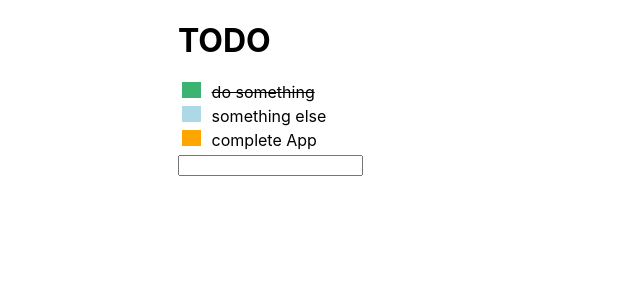
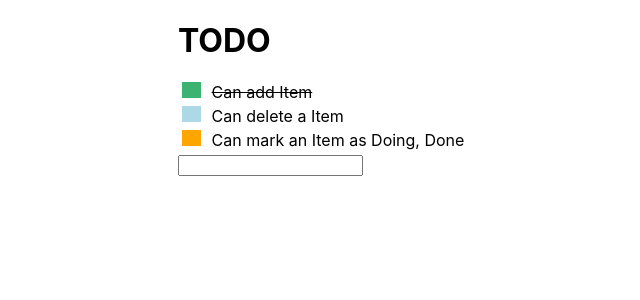
Before and after one commit to naveen-kumar-vadla/todo-react, a React (Create React App) app: page / in a window 1280 px wide. Shown: the top 300 px of the page, without its empty margins (302-942 px from the left). Built offline with nearby package versions, Linux system fonts and the light colour scheme.

Commit message:
added feature to edit todo name
extracted a TodoHeader component

```diff
--- a/src/Todo.js
+++ b/src/Todo.js
@@ -1,13 +1,14 @@
 import React, { Component } from 'react';
 
 import Input from './Input.js';
+import TodoHeader from './TodoHeader.js'
 import TodoItem from './TodoItem.js';
 import State from './State.js';
 
 const items = [
-  { id: 1, title: 'do something', state: State.Done },
-  { id: 2, title: 'something else', state: State.Created },
-  { id: 3, title: 'complete App', state: State.Doing },
+  { id: 1, title: 'Can add Item', state: State.Done },
+  { id: 2, title: 'Can delete a Item', state: State.Created },
+  { id: 3, title: 'Can mark an Item as Doing, Done', state: State.Doing },
 ];
 
 class Todo extends Component {
@@ -17,6 +18,7 @@ class Todo extends Component {
     this.onInputValueChange = this.onInputValueChange.bind(this);
     this.onKeyDown = this.onKeyDown.bind(this);
     this.updateTodoItemState = this.updateTodoItemState.bind(this);
+    this.updateName = this.updateName.bind(this);
   }
 
   onInputValueChange(inputValue) {
@@ -36,6 +38,10 @@ class Todo extends Component {
     });
   }
 
+  updateName(name) {
+    this.setState(_ => ({ name }));
+  }
+
   updateTodoItemState(id) {
     this.setState(state => {
       const items = state.items.slice();
@@ -49,18 +55,14 @@ class Todo extends Component {
 
   createTodoItems() {
     return this.state.items.map(item => (
-      <TodoItem
-        item={item}
-        key={item.id}
-        onClick={this.updateTodoItemState}
-      ></TodoItem>
+      <TodoItem item={item} key={item.id} onClick={this.updateTodoItemState} />
     ));
   }
 
   render() {
     return (
       <div className='todo'>
-        <h1 className='todo-name'>{this.state.name}</h1>
+        <TodoHeader value={this.state.name} updateName={this.updateName} />
         <div>{this.createTodoItems()}</div>
         <Input
           value={this.state.inputValue}
--- /dev/null
+++ b/src/TodoHeader.js
@@ -0,0 +1,46 @@
+import React, { Component } from 'react';
+
+import Input from './Input.js';
+
+class TodoHeader extends Component {
+  constructor(props) {
+    super(props);
+    this.state = { name: props.value, isEditing: false };
+    this.toggleEditMode = this.toggleEditMode.bind(this);
+    this.onChange = this.onChange.bind(this);
+    this.onKeyDown = this.onKeyDown.bind(this);
+  }
+
+  toggleEditMode() {
+    this.setState(({ isEditing }) => ({ isEditing: !isEditing }));
+  }
+
+  onChange(name) {
+    this.setState(_ => ({ name }));
+  }
+
+  onKeyDown(key, name) {
+    if (name !== '' && key === 'Enter') {
+      this.props.updateName(name);
+      this.toggleEditMode();
+    }
+  }
+
+  render() {
+    const header = (
+      <h1 className='todo-name' onClick={this.toggleEditMode}>
+        {this.state.name}
+      </h1>
+    );
+    const inputHeader = (
+      <Input
+        value={this.state.name}
+        onChange={this.onChange}
+        onKeyDown={this.onKeyDown}
+      />
+    );
+    return this.state.isEditing ? inputHeader : header;
+  }
+}
+
+export default TodoHeader;
```
